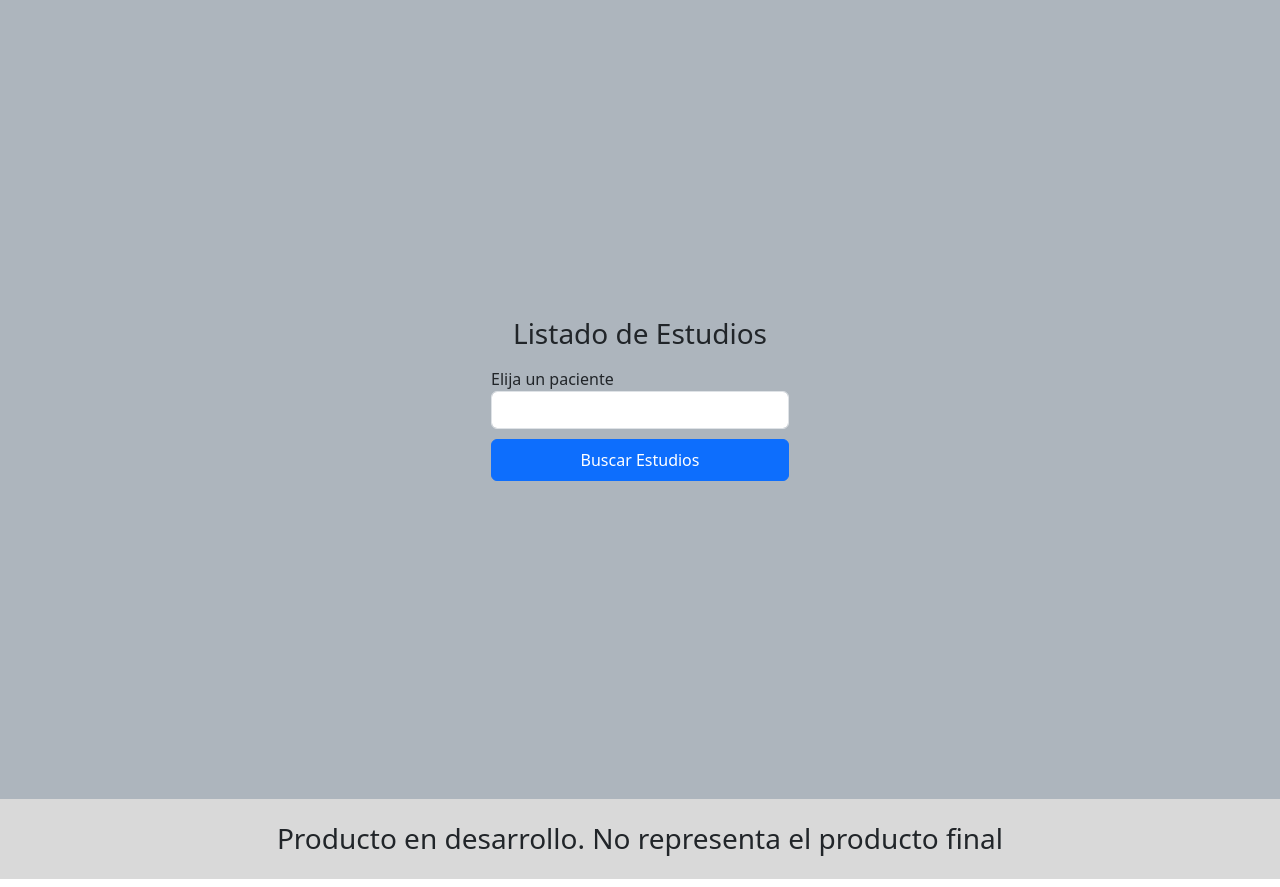
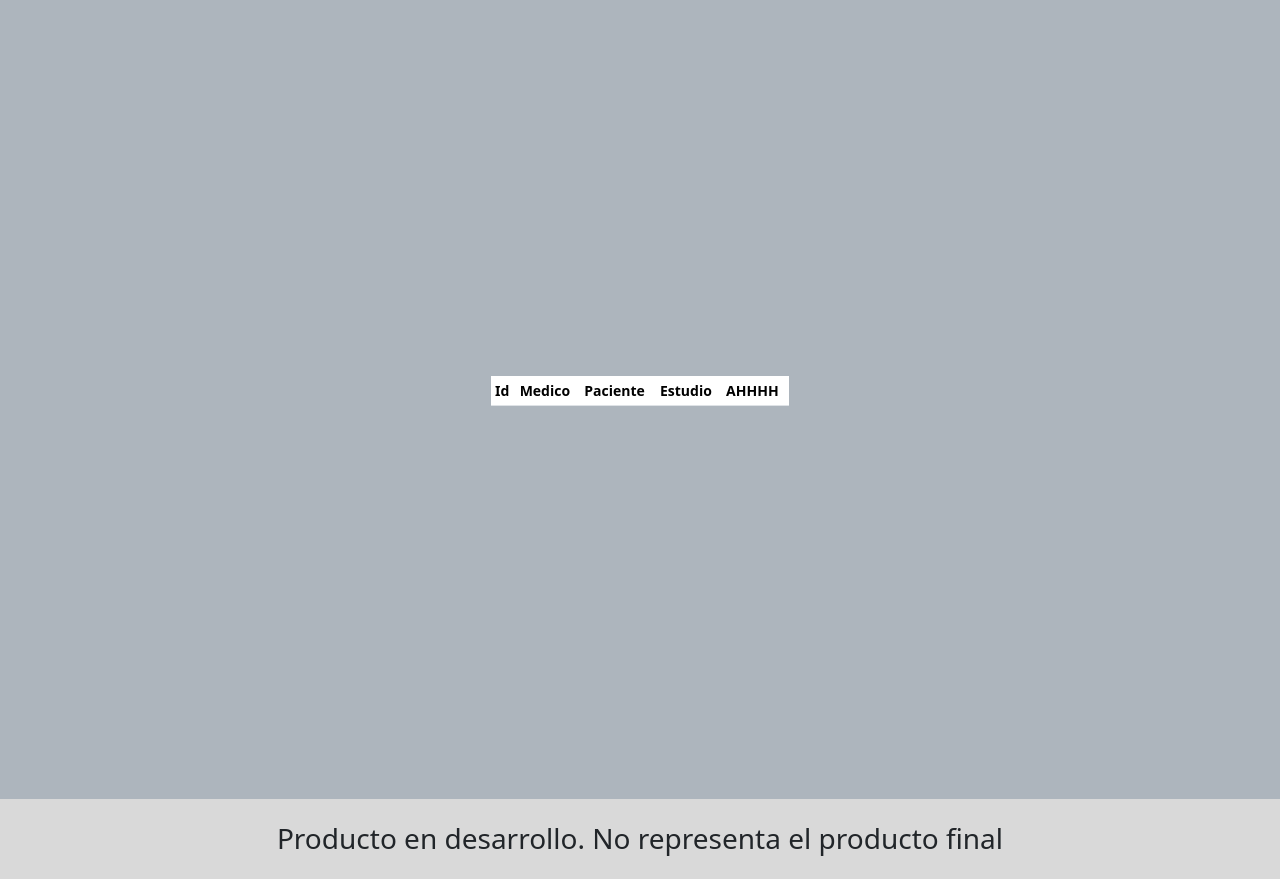
Before and after one commit to emiluque47/Trabajo-Final, a Django app: page /lista_estudio/ in a window 1280 px wide. Shown: the part 41-928 px from the top of the page. Run offline with Django 4.2, Linux system fonts and the light colour scheme; data comes from the database, SQL or seed files in the repository; both versions use the stored data as it was after the commit; lists and menus that the app fills with data are empty.

Commit message:
17/10/2024 b
agregué una lista básica de estudios

```diff
--- a/primero/src/estudios/templates/estudios/formulario_lista_estudios.html
+++ b/primero/src/estudios/templates/estudios/formulario_lista_estudios.html
@@ -30,12 +30,12 @@
 }
 </style>
 <main class="form-signin w-100 m-auto">
-	<form method="POST">
+	<!-- <form method="POST">
 		{% csrf_token %}
 		<h1 class="h3 mb-3 fw-normal">Listado de Estudios</h1>
-		<!-- id médico -->
+		<!-- id médico
 		<input type="hidden" name="medico" placeholder="Alias" class="form-control" id="floatingInput" value="{{ request.user.username }}" required>
-		<!-- id paciente-->
+		<!-- id paciente
 		<label>Elija un paciente</label>
 		<select style="margin-bottom: 10px;" type="text" name="aliaspaciente" placeholder="Alias Paciente" class="form-control" id="floatingInput"  required>
 			{% for paciente in listapacientes %}
@@ -48,9 +48,35 @@
 		<input type="text" name="campo1" placeholder="Campo 1" class="form-control" id="floatingInput" required>
 		<input type="number" name="campo2" placeholder="Campo 2" class="form-control" id="floatingInput" required>
 		<input type="number" name="campo3" placeholder="Campo 3" class="form-control" id="floatingInput" required>
-	-->
+
 		<button class="btn btn-primary w-100 py-2"  type="submit">Buscar Estudios</button>
-	</form>
+	</form> -->
+	</style>
+	<div class="table-responsive small">
+		<table class="table table-striped table-sm">
+			<thead>
+	      <tr>
+	        <th scope="col">Id</th>
+	        <th scope="col">Medico</th>
+	        <th scope="col">Paciente</th>
+	        <th scope="col">Estudio</th>
+	        <th scope="col">AHHHH</th>
+	      </tr>
+	    </thead>
+	    <tbody>
+	    	{% for estudio in listaestudios %}
+	    	<tr>
+					<td class="text-center align-middle">{{estudio.id}}</td>
+					<td class="text-center align-middle">{{estudio.medico}}</td>
+					<td class="text-center align-middle">{{estudio.paciente}}</td>
+					<td class="text-center align-middle">{{estudio.tipoEstudio}}</td>
+					<td class="text-center align-middle">
+						<a href="{% url 'datos_paciente' %}">Más</a>
+					</td>
+	    	</tr>
+	    	{% endfor %}
+	    </tbody>
+		</table>
 </main>
 
 {% endblock content %}
--- a/primero/src/estudios/views.py
+++ b/primero/src/estudios/views.py
@@ -2,6 +2,7 @@ from django.shortcuts import render
 from .forms import CargaEstudio
 from pacientes.models import Paciente
 from account.models import Account
+from estudios.models import Estudio
 
 # Create your views here.
 
@@ -32,10 +33,11 @@ def listado_pacientes_estudio_view(request):
 def formulario_lista_estudios_view(request):
 	user = request.user.username
 	context = {}
-	listapacientes = Paciente.objects.all().filter(medico=user)
-	context['listapacientes']=listapacientes
-	if request.method == 'POST':
-		form = CargaEstudio(request.POST)
-		aliasmucho = form['aliaspaciente']
+	listaestudios = Estudio.objects.all()
+	listaestudios = Estudio.objects.all().filter(medico=user)
+	context['listaestudios'] = listaestudios
+	#if request.method == 'POST':
+		#form = CargaEstudio(request.POST)
+		#aliasmucho = form['aliaspaciente']
 		#print(aliasmucho.value)
 	return render(request, 'estudios/formulario_lista_estudios.html',context)
```
Also changed, not shown: primero/src/db.sqlite3.
